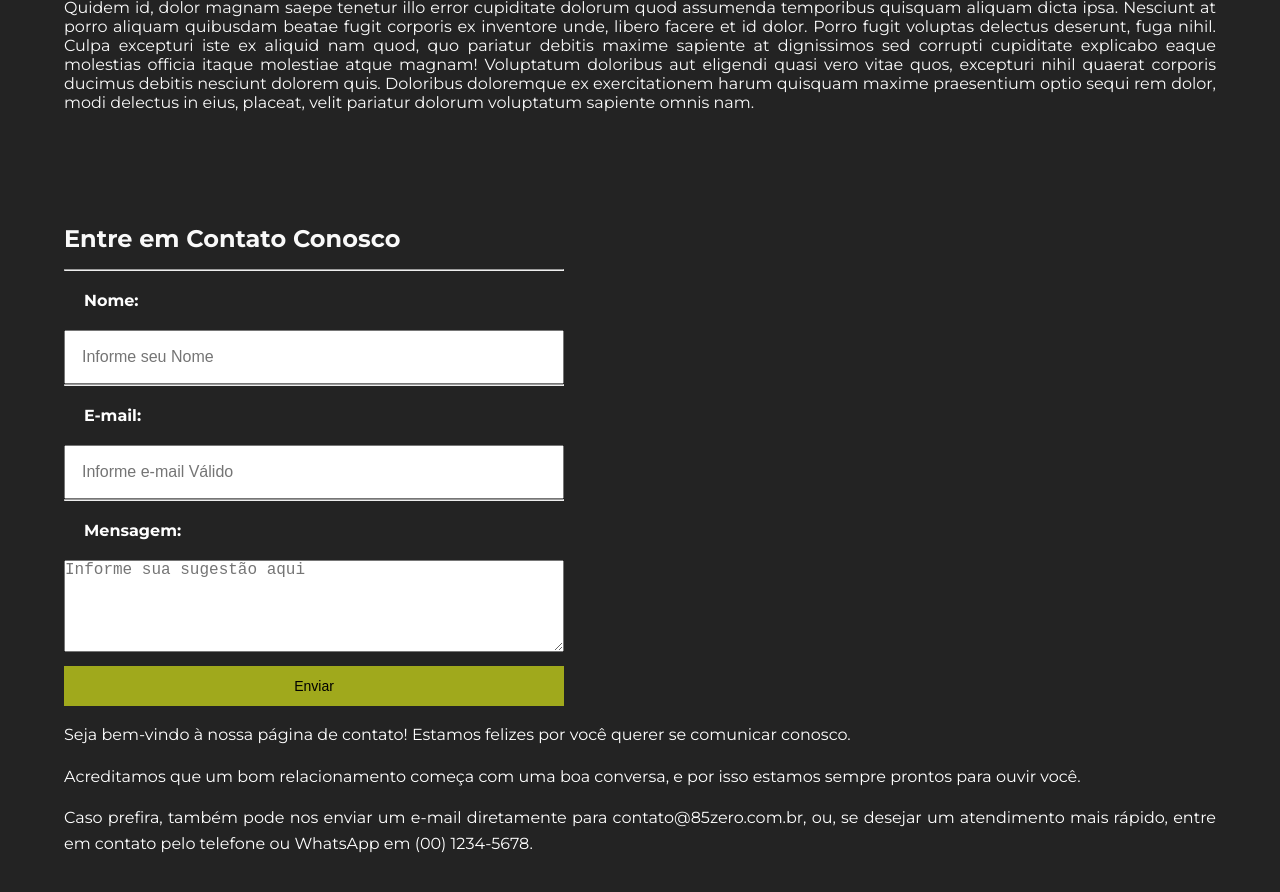
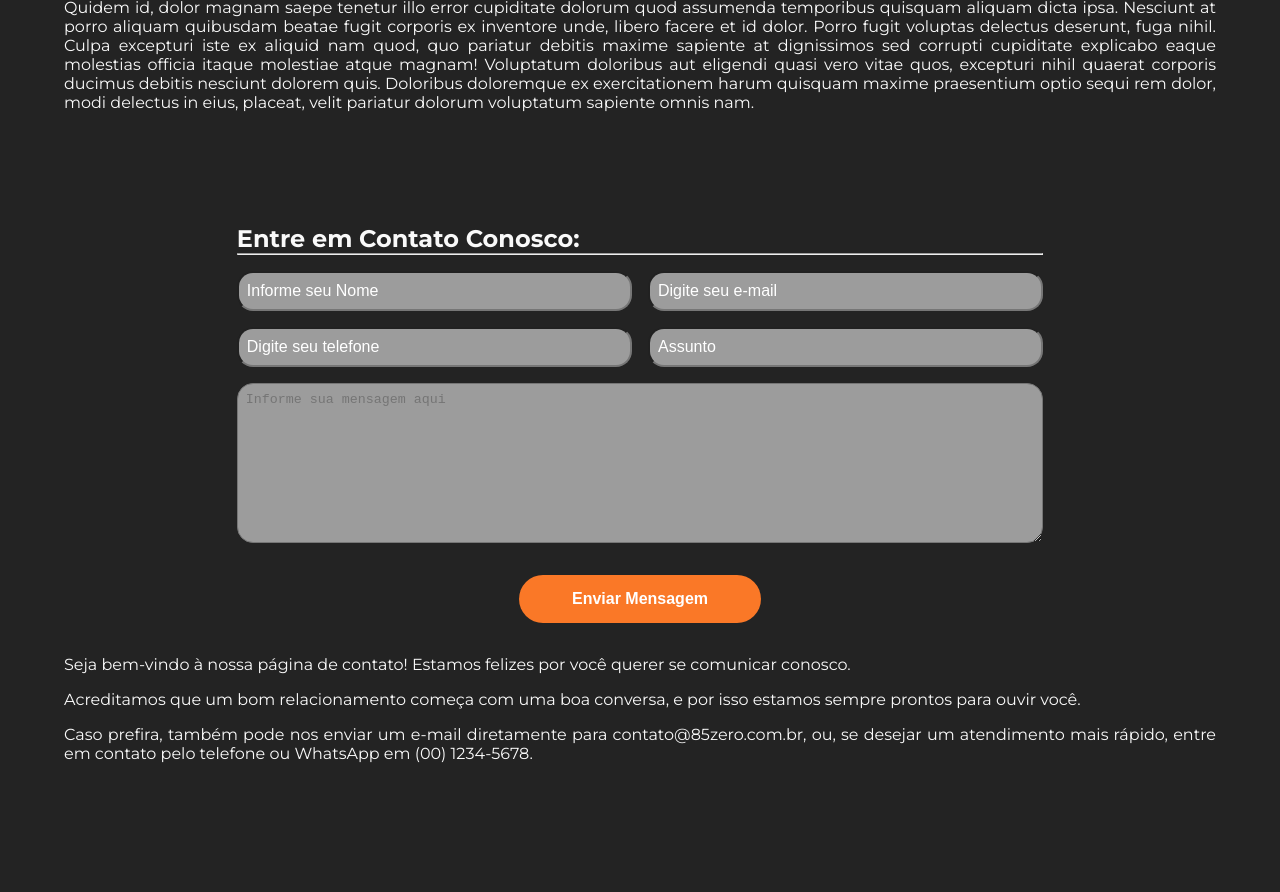
Before and after one commit to cosmoelton/site-zero85-games, a plain HTML site: page index.html in a window 1280 px wide. Shown: the part 680-1572 px from the top of the page. Drawn offline with Linux system fonts and the light colour scheme.

Commit message:
Formulario concluido

```diff
--- a/css/style.css
+++ b/css/style.css
@@ -122,6 +122,92 @@ article div {
 article div * {
     border: solid red;
 }
+  /* .box-contato{
+    margin: 0 auto;
+} */
+
+form {
+    width: 70%;
+    margin: 0 auto;
+    flex: 1rem;
+
+    fieldset{
+        display: flex;
+        border: none;
+        width: 100%;
+        flex-direction: column;
+        gap: 1rem;
+        align-items: center;
+
+        .group{
+            border: none;
+            display: flex;
+            width: 100%;
+            gap: 1rem;
+
+            .block{
+                border: #ffb700;
+                width: 50%;
+                display: flex;
+                flex-direction: column;
+                gap: 1rem;
+
+                input{
+                    height: 2.5rem;
+                    border-radius: 1rem;
+                    background-color: #9c9c9c;
+
+                    &::placeholder{
+                        font-size: 1rem;
+                        color: rgb(255, 255, 255);
+                        padding-left: 0.5rem;
+
+                    }
+
+
+                }
+
+
+            }
+
+        }
+
+        textarea{
+            width: 100%;
+            border-radius: 1rem;
+            height: 10rem;
+            padding: 0.5rem;
+            color: rgb(255, 255, 255);
+            background-color: #9c9c9c;
+        }
+
+        button{
+            width: 30%;
+            margin: 1rem 0;
+            height: 3rem;
+            border-radius: 2rem;
+            font-size: 1rem;
+            font-weight: 600;
+            padding: 0.5rem;
+            border: none;
+            background-color: #fa7827;
+            cursor: pointer;
+            transition: 0.3s;
+            color: rgb(255, 255, 255);
+
+            &:hover{
+
+            background-color: rgb(252, 217, 43);
+
+            }
+
+
+
+        }
+
+    }
+  }
+
 
 .mapa iframe {
     width: 80%;
@@ -147,14 +233,7 @@ footer div {
     border: solid yellow;
 }
 
-form {
-    max-width: 500px;
-    margin: left;
-    align-items: flex-start;
-    flex: 1rem;
-  }
-
-  label {
+  /* label {
     display: flex;
     font-weight: bold;
     margin-bottom: 5px;
@@ -165,7 +244,7 @@ form {
     align-items: flex-start;
     margin: 0 auto;
     padding: 20px;
-  }
+  }*/
 
   .texto-contato p {
     text-align: justify;
@@ -175,15 +254,15 @@ form {
     color: white;
   }
 
-  input {
+  /* input {
     width: 100%;
     padding: 16px;
     font-size: 16px;
     color:rgb(100, 100, 100)
-  }
+  } */
 
-  button {
-    width: 100%;
+ /* button {
+    width: 70%;
     padding: 12px;
     background-color: #c8d41bc2;
     color: white;
@@ -192,9 +271,9 @@ form {
     font-size: 14px;
     margin-top: 10px;
     color: #000000;
-  }
+  }  */
 
-  textarea {
+  /* textarea {
     width: 100%;
     font-size: 16px;
     box-sizing: border-box;
@@ -202,4 +281,4 @@ form {
     color:rgb(100, 100, 100)
     text align:;
 
-}
+} */
--- a/index.html
+++ b/index.html
@@ -35,42 +35,53 @@
 
         <!-- CONTATO -->
 
-    <section id="contato">
-        <h1>Entre em Contato Conosco</h1>
+    <section id="contato" class="box-contato">
+        <!-- <h1>Entre em Contato Conosco</h1> -->
 
-        <div>
-            <form>
-                <hr>
-                <label
-                    for="nome">Nome:
-                </label>
+        <!-- <div> -->
+            <form action="#" method="post">
 
-                <input type="text" id="nome" name="nome" placeholder="Informe seu Nome" required>
-                <hr>
-                <label
-                    for="email">E-mail:
-                </label>
+                <legend>
+                    <h2 class="texto-contato">
 
-                <input type="text" id="email" name="email" placeholder="Informe e-mail Válido" required>
-                <hr>
-                <label
-                    for="mensagem">Mensagem:
-                </label>
+                        <span>Entre em Contato</span>
+                        <span class="texto-conosco">Conosco:</span>
+                        <hr>
+                    </h2>
+                </legend>
+                <fieldset>
+                    <div class="group">
+                         <div class="block">
 
-                <textarea id="mensagem" name="mensagem" rows="5" required minlength="10" placeholder="Informe sua sugestão aqui"required></textarea>
+                        <input type="text" id="nome" name="nome" placeholder="Informe seu Nome">
+                        <input type="tel" id="telefone" name="telefone" placeholder="Digite seu telefone" required>
+                            </div>
 
-            <div class="botao">
+                        <div class="block">
 
-                <button type="submit">Enviar</button>
-            </div>
+                        <input type="email" id="email" name="email" placeholder="Digite seu e-mail" required>
+                        <input type="text" id="assunto" name="assunto" placeholder="Assunto" required>
+
+                            </div>
+
+                    </div>
+
+                  <textarea id="mensagem" name="mensagem" rows="5" required minlength="10" placeholder="Informe sua mensagem aqui"></textarea>
+
+                  <button type="submit">Enviar Mensagem</button>
+                  <!-- <button type="reset">Limpar tudo</button> -->
+
+
+                <!-- <input type="text" id="nome" name="nome" placeholder="Informe seu Nome" required> -->
+
+                </fieldset>
+
+            <!-- </div>     -->
             </form>
-            <div class="texto-contato">
+            <div class="texto-pag-contato">
                 <p>Seja bem-vindo à nossa página de contato! Estamos felizes por você querer se comunicar conosco.
                 <p>Acreditamos que um bom relacionamento começa com uma boa conversa, e por isso estamos sempre prontos para ouvir você.</p>
                 <p>Caso prefira, também pode nos enviar um e-mail diretamente para contato@85zero.com.br, ou, se desejar um atendimento mais rápido, entre em contato pelo telefone ou WhatsApp em (00) 1234-5678.</p>
-
-            </div>
-        </div>
 
     </section>
 
```
